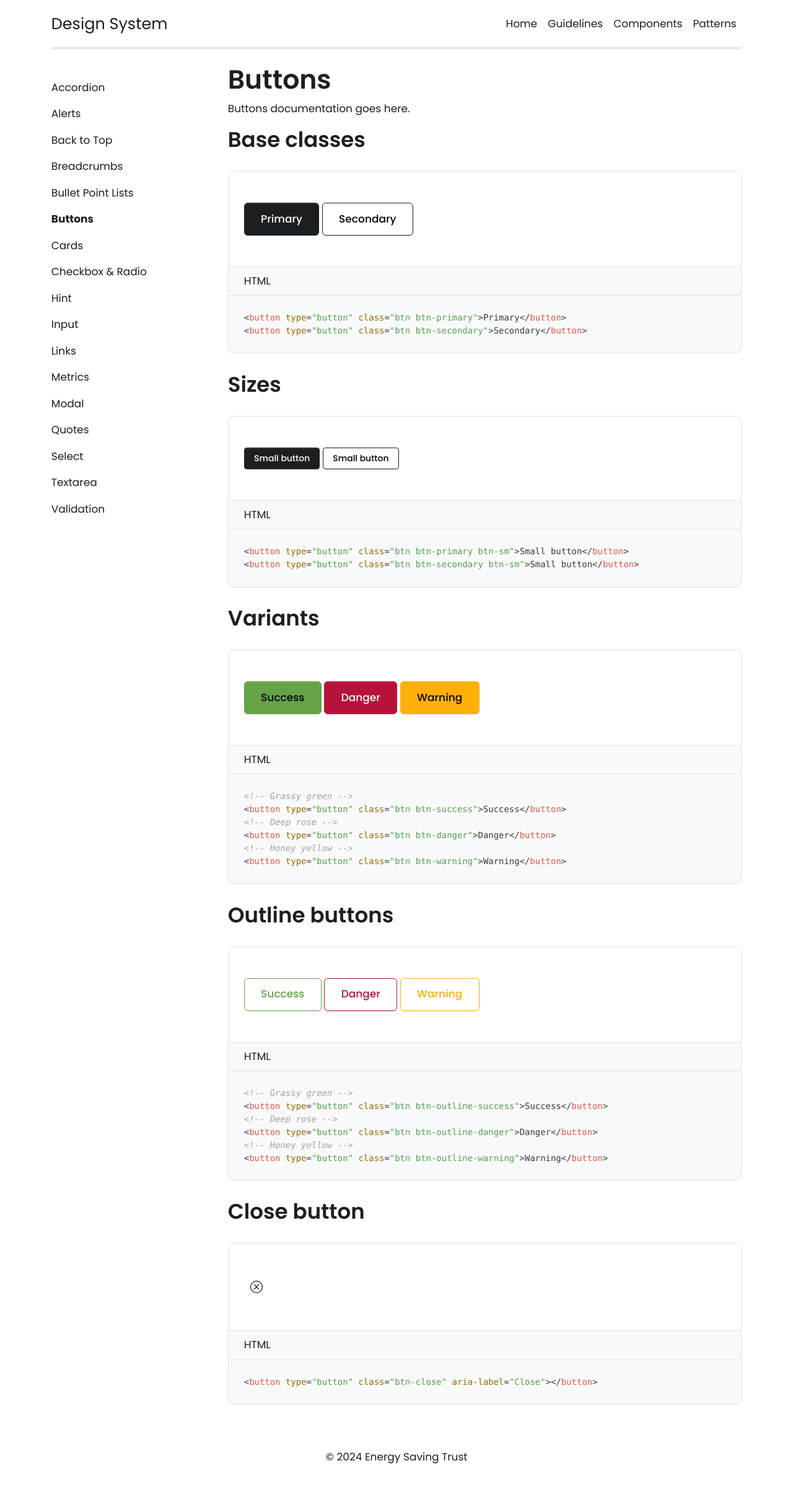
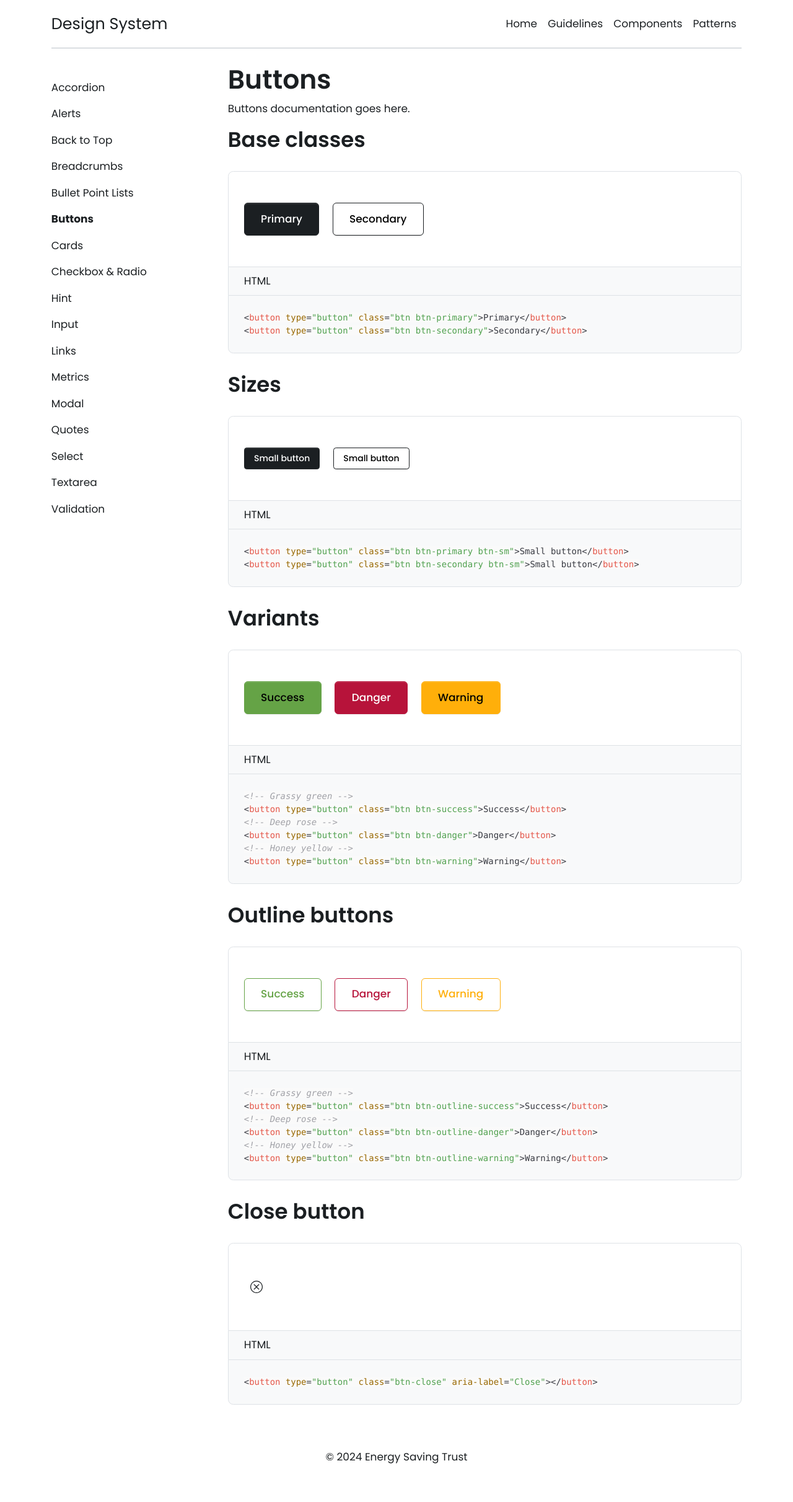
Before and after one commit to Energy-Saving-Trust/Design-System, a Jekyll site: the page built from components/buttons.md, in a window 1280 px wide. Shown: the whole page at 62% size. Built offline with Jekyll 4.4.1, drawn with Linux system fonts in a browser that asks for light colours; nearby versions of some CDN libraries.

Commit message:
added button spacing of 1rem #30

```diff
--- a/_sass/bootstrap/_variables-est-bootsrap.scss
+++ b/_sass/bootstrap/_variables-est-bootsrap.scss
@@ -798,6 +798,8 @@ $btn-font-family:             $input-btn-font-family !default;
 $btn-font-size:               $input-btn-font-size !default;
 $btn-line-height:             $input-btn-line-height !default;
 $btn-white-space:             null !default; // Set to `nowrap` to prevent text wrapping
+
+$btn-spacing:                 1rem !default;
 
 $btn-padding-y-sm:            $input-btn-padding-y-sm !default;
 $btn-padding-x-sm:            $input-btn-padding-x-sm !default;
--- a/_sass/est/_buttons.scss
+++ b/_sass/est/_buttons.scss
@@ -103,6 +103,9 @@
     opacity: var(--#{$prefix}btn-disabled-opacity);
     @include box-shadow(none);
   }
+  & + .btn {
+    margin-left: $btn-spacing;
+  }
 }
 
 
```
